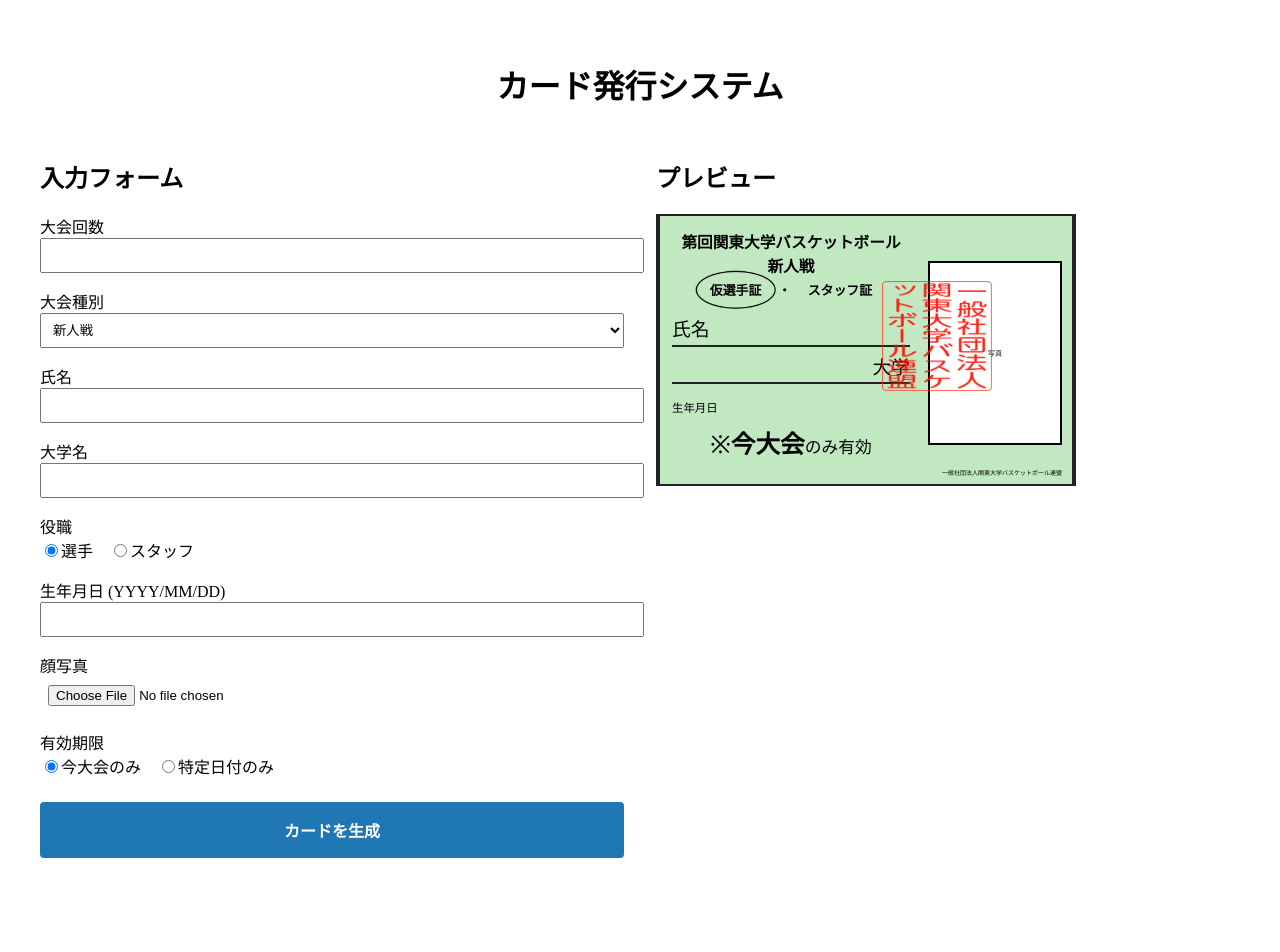
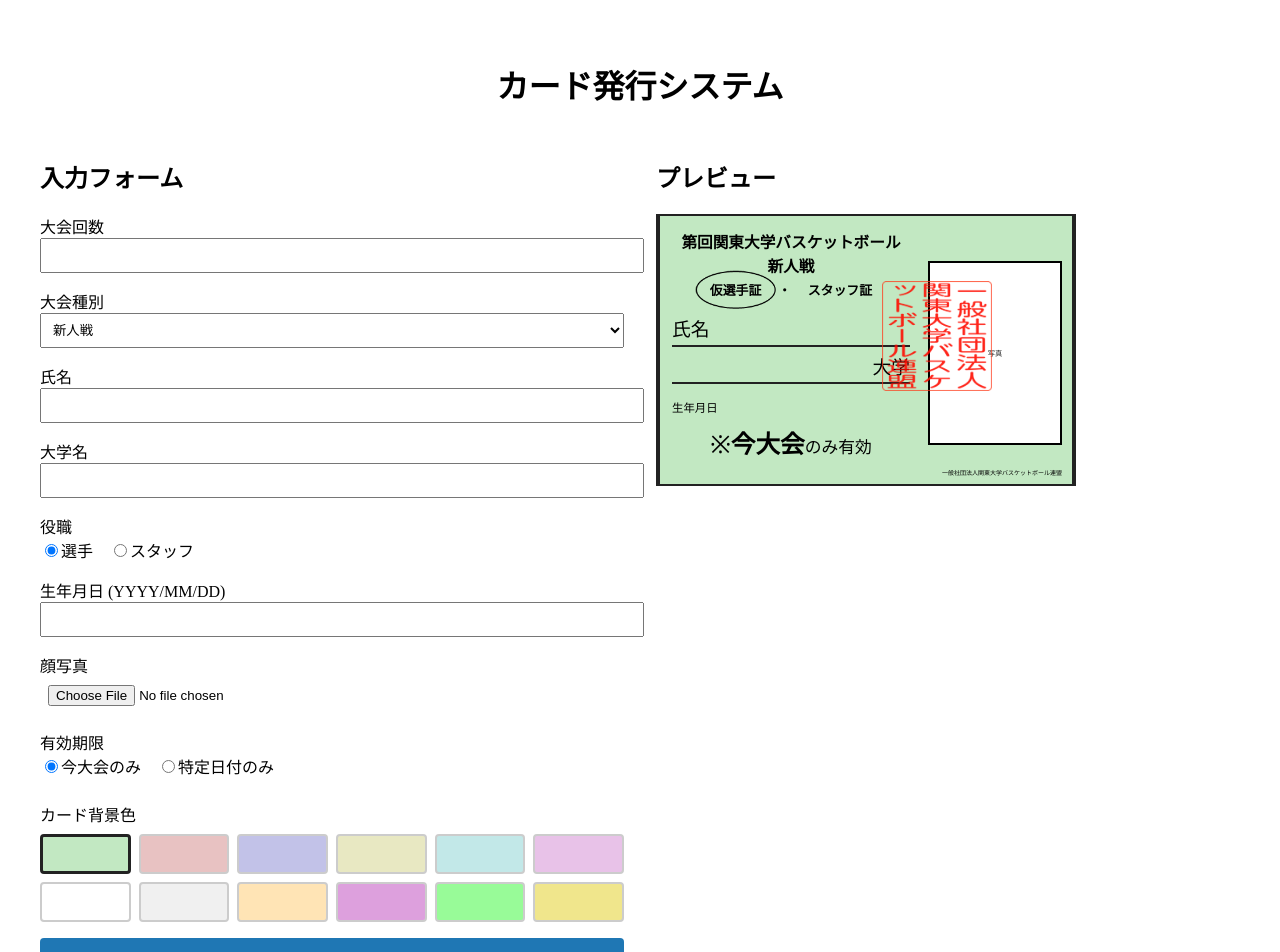
Before and after one commit to sapnap680/eaeaeaax, a Next.js app in the folder kne/: page / in a window 1280 px wide. Shown: the top 952 px of the page. Before the commit the page ends 898 px from the top, so only its background shows below. Built offline with nearby package versions, Linux system fonts and the light colour scheme.

Commit message:
Add files via upload

```diff
--- a/kne/pages/index.js
+++ b/kne/pages/index.js
@@ -15,7 +15,24 @@ export default function Home() {
   const [validDate, setValidDate] = useState('2024/7/11')
   const [validDateOnly, setValidDateOnly] = useState('2024/7/11')
   const [loading, setLoading] = useState(false)
+  const [cardBackgroundColor, setCardBackgroundColor] = useState('#c2e8c2')
   const cardRef = useRef(null)
+
+  // 12色のパレット
+  const colorPalette = [
+    '#c2e8c2', // 現在の緑
+    '#e8c2c2', // ピンク
+    '#c2c2e8', // 青
+    '#e8e8c2', // 黄色
+    '#c2e8e8', // 水色
+    '#e8c2e8', // 紫
+    '#ffffff', // 白
+    '#f0f0f0', // ライトグレー
+    '#ffe4b5', // モカ
+    '#dda0dd', // プラム
+    '#98fb98', // ペールグリーン
+    '#f0e68c'  // カーキ
+  ]
 
   // 画像ファイルの読み込み
   const [frameImage, setFrameImage] = useState(null)
@@ -97,7 +114,7 @@ export default function Home() {
           width: 420,
           height: 272,
           scale: 2,
-          backgroundColor: '#c2e8c2'
+          backgroundColor: cardBackgroundColor
         })
 
         const link = document.createElement('a')
@@ -264,6 +281,28 @@ export default function Home() {
                 )}
               </div>
 
+              <div>
+                <label>カード背景色</label>
+                <div style={{ display: 'grid', gridTemplateColumns: 'repeat(6, 1fr)', gap: '0.5rem', marginTop: '0.5rem' }}>
+                  {colorPalette.map((color) => (
+                    <button
+                      key={color}
+                      type="button"
+                      onClick={() => setCardBackgroundColor(color)}
+                      style={{
+                        width: '100%',
+                        height: '40px',
+                        backgroundColor: color,
+                        border: cardBackgroundColor === color ? '3px solid #222' : '2px solid #ccc',
+                        cursor: 'pointer',
+                        borderRadius: '4px'
+                      }}
+                      title={color}
+                    />
+                  ))}
+                </div>
+              </div>
+
               <button
                 onClick={generateCard}
                 disabled={loading}
@@ -295,7 +334,7 @@ export default function Home() {
                 border: '4px solid #222',
                 borderTop: '2px solid #222',
                 borderBottom: '2px solid #222',
-                backgroundColor: '#c2e8c2',
+                backgroundColor: cardBackgroundColor,
                 position: 'relative',
                 fontFamily: '"Meiryo", "Segoe UI", sans-serif',
                 fontSize: '0.7em',
```
